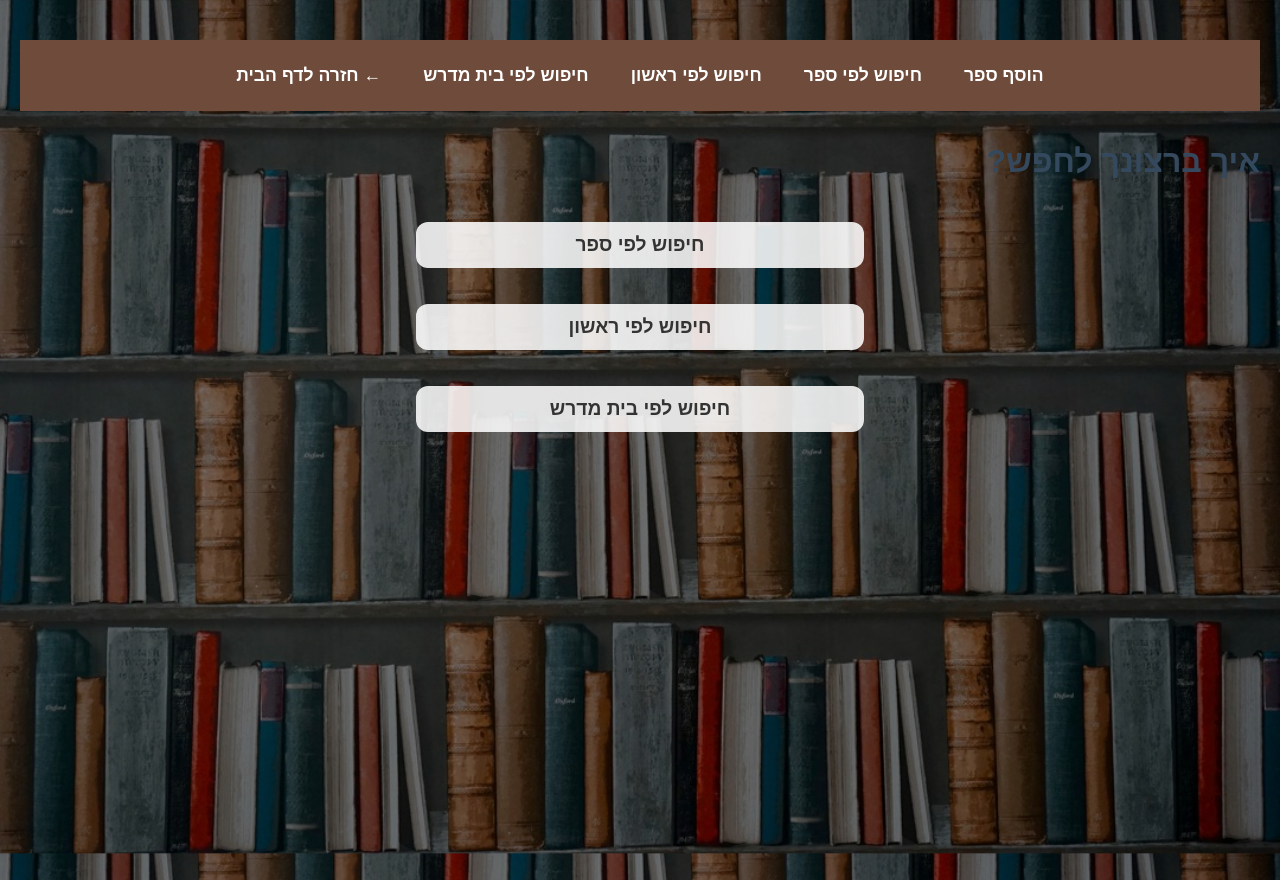
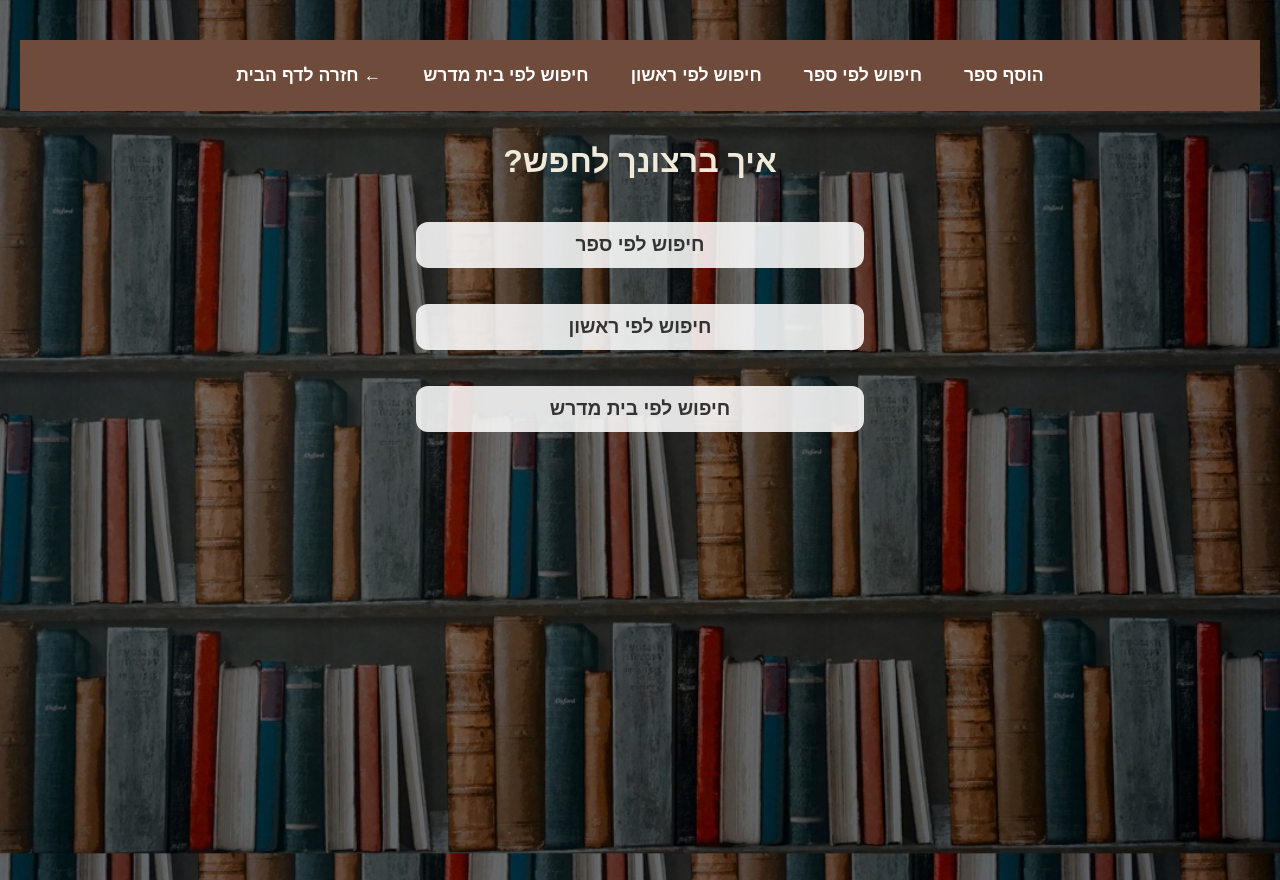
Before and after one commit to ShiraSchw/Rishonim_site, a Flask app: page /app/ in a window 1280 px wide. Run offline with Flask 3, Linux system fonts and the light colour scheme.

Commit message:
color #EFEAD9

```diff
--- a/static/style.css
+++ b/static/style.css
@@ -85,7 +85,8 @@ body.inner-page > * {
 
 /* כותרות */
 h1 {
-  color: #34495e;
+  text-align: center;
+  color: #EFEAD9;
   font-weight: 600;
   margin-bottom: 20px;
 }
```
